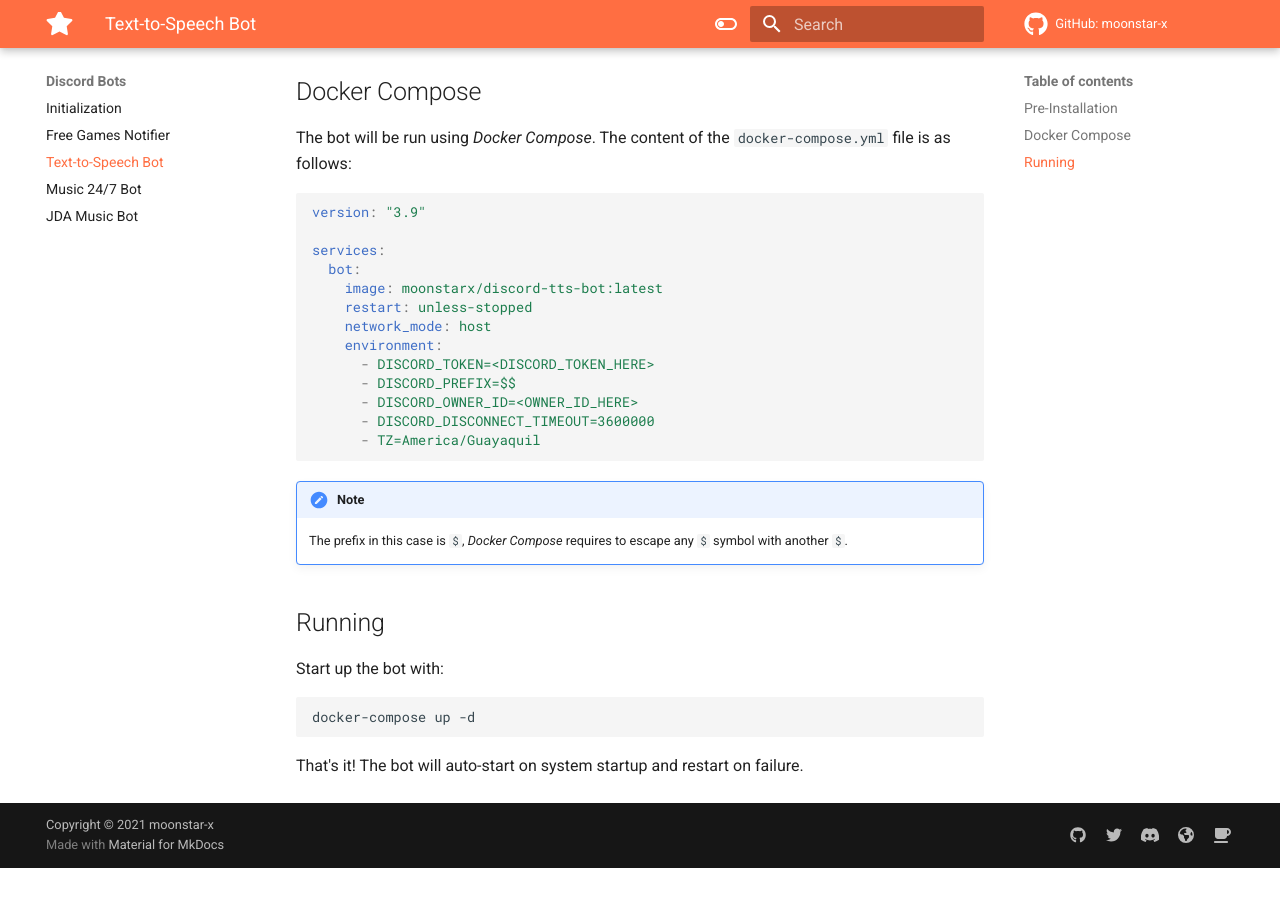
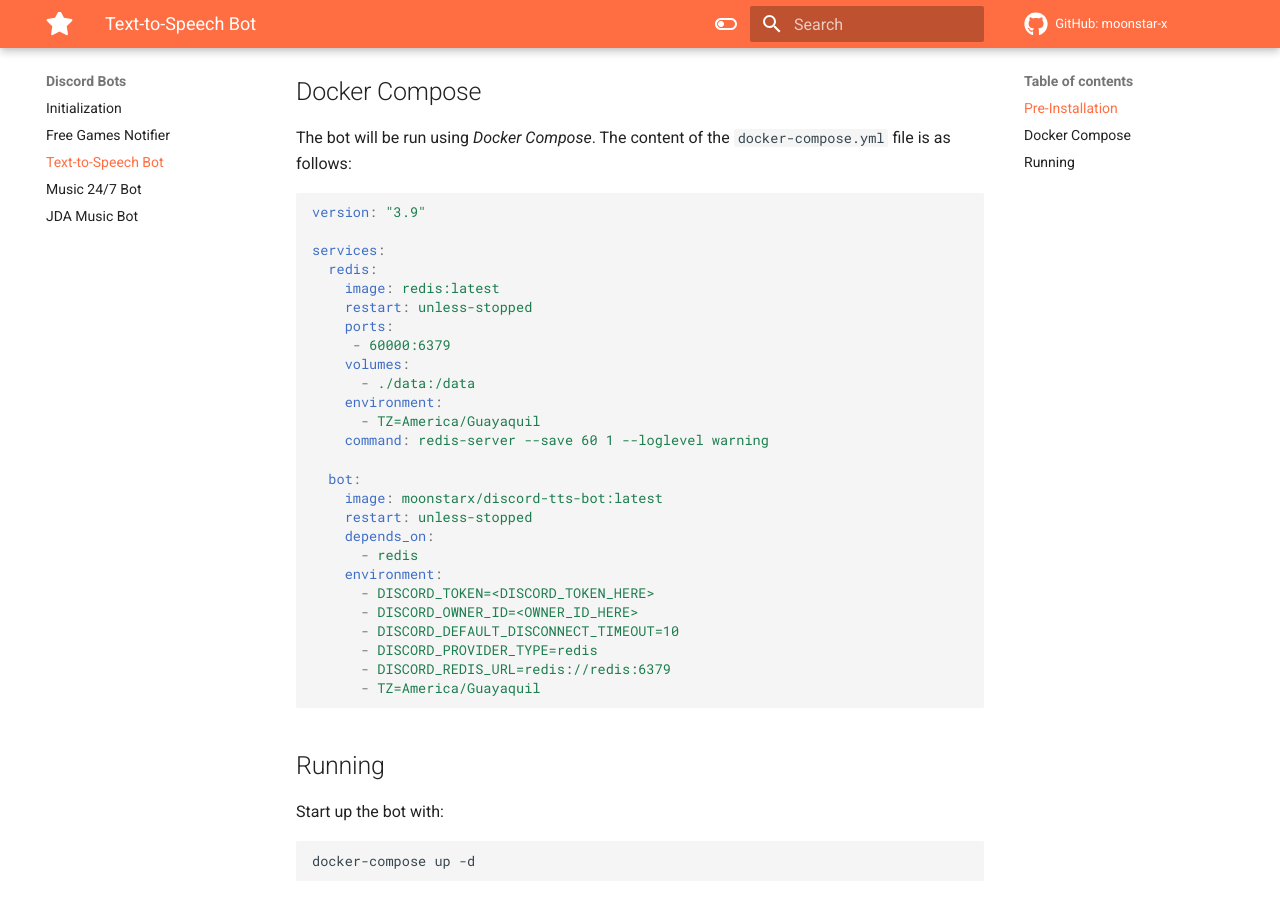
Before and after one commit to moonstar-x/server-setup, an MkDocs documentation site: the page built from docs/discord-bots/tts-bot.md, in a window 1280 px wide and 900 px high, scrolled down 417 px. Built offline with MkDocs 1.6.1 and Material for MkDocs 9.7.7, drawn with Linux system fonts in a browser that asks for light colours; before the commit the page ends 1285 px from its top, so only the background shows below that.

Commit message:
Updated discord-tts-bot docker compose file.

````diff
--- a/docs/discord-bots/tts-bot.md
+++ b/docs/discord-bots/tts-bot.md
@@ -18,20 +18,30 @@ The bot will be run using *Docker Compose*. The content of the `docker-compose.y
 version: "3.9"
 
 services:
+  redis:
+    image: redis:latest
+    restart: unless-stopped
+    ports:
+     - 60000:6379
+    volumes:
+      - ./data:/data
+    environment:
+      - TZ=America/Guayaquil
+    command: redis-server --save 60 1 --loglevel warning
+
   bot:
     image: moonstarx/discord-tts-bot:latest
     restart: unless-stopped
-    network_mode: host
+    depends_on:
+      - redis
     environment:
       - DISCORD_TOKEN=<DISCORD_TOKEN_HERE>
-      - DISCORD_PREFIX=$$
       - DISCORD_OWNER_ID=<OWNER_ID_HERE>
-      - DISCORD_DISCONNECT_TIMEOUT=3600000
+      - DISCORD_DEFAULT_DISCONNECT_TIMEOUT=10
+      - DISCORD_PROVIDER_TYPE=redis
+      - DISCORD_REDIS_URL=redis://redis:6379
       - TZ=America/Guayaquil
 ```
-
-!!! note
-    The prefix in this case is `$`, *Docker Compose* requires to escape any `$` symbol with another `$`.
 
 ## Running
 
````
